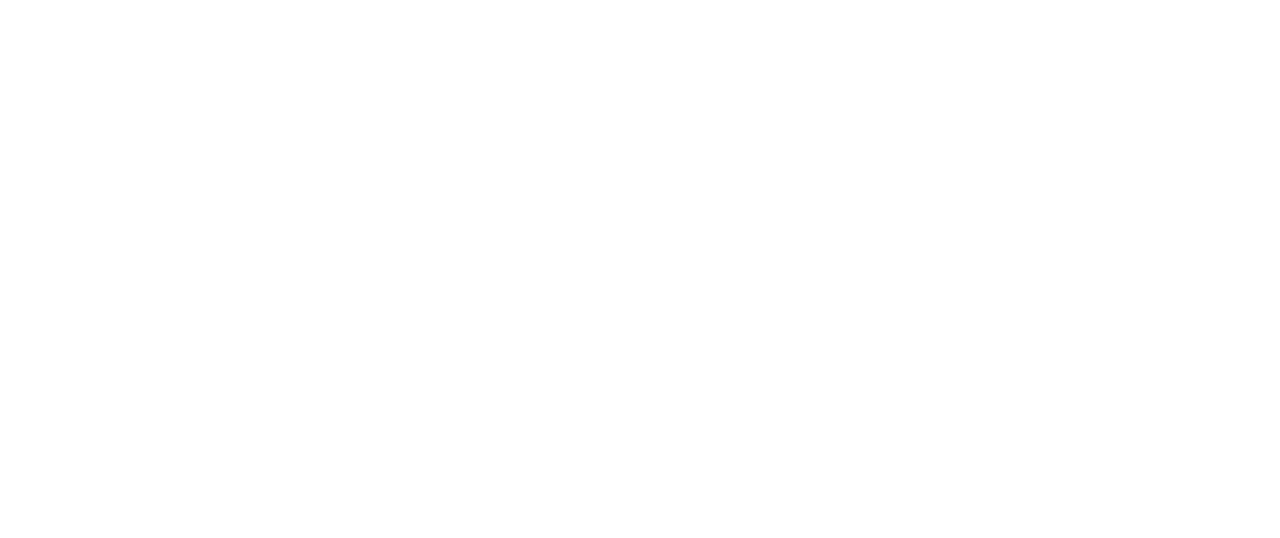
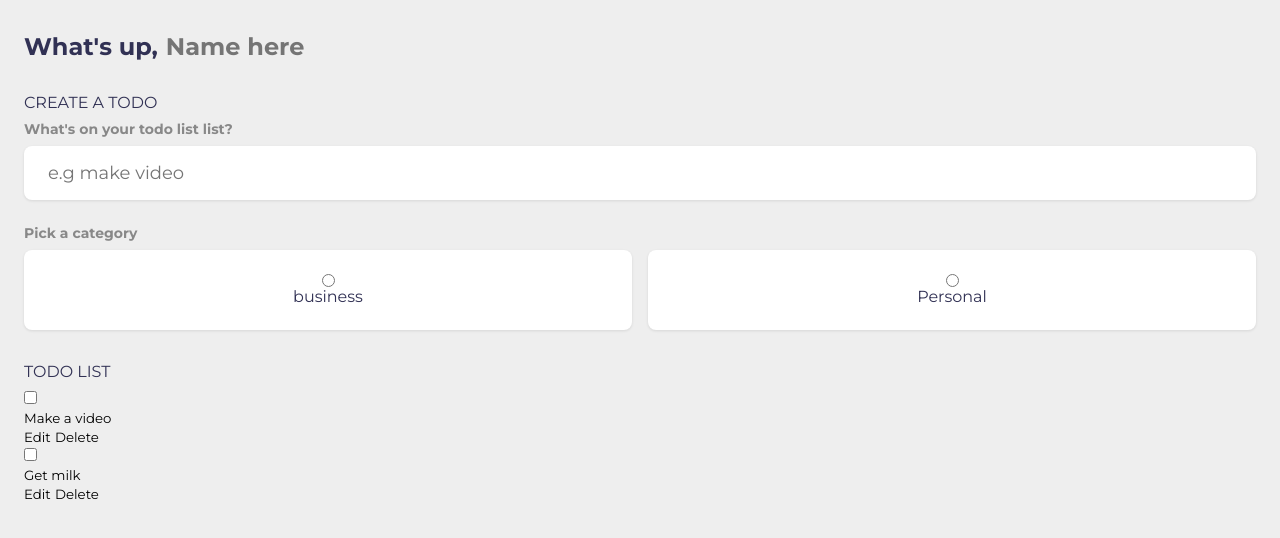
Before and after one commit to Samkiroko/To-do-List, a plain HTML site: page index.html in a window 1280 px wide. Drawn offline with Linux system fonts and the light colour scheme.

Commit message:
html and css

```diff
--- a/index.html
+++ b/index.html
@@ -14,6 +14,69 @@
 
 <body>
     <main class='app'>
+        <section class="greeting">
+            <h2 class="title">
+                What's up, <input type="text" id='name' placeholder='Name here'>
+            </h2>
+
+        </section>
+        <section class="create-todo">
+            <h3>
+                CREATE A TODO
+            </h3>
+            <form action="" id="new-todo-form">
+                <h4>What's on your todo list list?</h4>
+                <input type="text" name='content' id='content' placeholder='e.g make video'>
+                <h4>Pick a category</h4>
+                <div class="options">
+                    <label for="">
+                        <input type="radio" name="category" id="category1" value='business'>
+                        <span class="bubble business">
+                            <div>business</div>
+                        </span>
+                    </label>
+                    <label for="">
+                        <input type="radio" name="category" id="category1" value='business'>
+                        <span class="bubble personal">
+                            <div>Personal</div>
+                        </span>
+                    </label>
+                </div>
+            </form>
+
+        </section>
+        <section class="todo-list">
+            <h3>TODO LIST</h3>
+            <div class="list" id="todo-list">
+                <div class="todo-item">
+                    <label for="">
+                        <input type="checkbox" name="" id="">
+                        <span class="bubble business"></span>
+                    </label>
+                    <div class="todo-content">
+                        <input type="text" value='Make a video' readonly>
+                    </div>
+                    <div class="actions">
+                        <button class="edit">Edit</button>
+                        <button class="delete">Delete</button>
+                    </div>
+                </div>
+                <div class="todo-item">
+                    <label for="">
+                        <input type="checkbox" name="" id="">
+                        <span class="bubble personal"></span>
+                    </label>
+                    <div class="todo-content">
+                        <input type="text" value='Get milk' readonly>
+                    </div>
+                    <div class="actions">
+                        <button class="edit">Edit</button>
+                        <button class="delete">Delete</button>
+                    </div>
+                </div>
+            </div>
+
+        </section>
 
     </main>
 
--- a/main.css
+++ b/main.css
@@ -0,0 +1,112 @@
+/* Variables */
+
+:root {
+    --primary: #EA40A4;
+    --business: #3a82ee;
+    --personal: var(--primary);
+    --light: #EEE;
+    --grey: #888;
+    --dark: #313154;
+    --danger: #ff5b57;
+    --shadow: 0 1px 3px rgba(0, 0, 0, 0.1);
+    --business-glow: 0px 0px 4px rgba(58, 130, 238, 0.75);
+    --personal-glow: 0px 0px 4px rgba(234, 64, 164, 0.75);
+}
+
+
+/* End of Variables */
+
+
+/* Resets */
+
+* {
+    margin: 0;
+    padding: 0;
+    box-sizing: border-box;
+    font-family: 'montserrat', sans-serif;
+}
+
+input:not([type="radio"]):not([type="checkbox"]),
+button {
+    appearance: none;
+    border: none;
+    outline: none;
+    background: none;
+    cursor: initial;
+}
+
+
+/* End of Resets */
+
+body {
+    background: var(--light);
+    color: var(--dark);
+}
+
+section {
+    margin-top: 2rem;
+    margin-bottom: 2rem;
+    padding-left: 1.5rem;
+    padding-right: 1.5rem;
+}
+
+h3 {
+    color: var(--dark);
+    font-size: 1rem;
+    font-weight: 400;
+    margin-bottom: 0.5rem;
+}
+
+h4 {
+    color: var(--grey);
+    font-size: 0.875rem;
+    font-weight: 700;
+    margin-bottom: 0.5rem;
+}
+
+.greeting .title {
+    display: flex;
+}
+
+.greeting .title input {
+    margin-left: 0.5rem;
+    flex: 1 1 0%;
+    min-width: 0;
+}
+
+.greeting .title,
+.greeting .title input {
+    color: var(--dark);
+    font-size: 1.5rem;
+    font-weight: 700;
+}
+
+.create-todo input[type="text"] {
+    display: block;
+    width: 100%;
+    font-size: 1.125rem;
+    padding: 1rem 1.5rem;
+    color: var(--dark);
+    background-color: #FFF;
+    border-radius: 0.5rem;
+    box-shadow: var(--shadow);
+    margin-bottom: 1.5rem;
+}
+
+.create-todo .options {
+    display: grid;
+    grid-template-columns: repeat(2, 1fr);
+    grid-gap: 1rem;
+    margin-bottom: 1.5rem;
+}
+
+.create-todo .options label {
+    display: flex;
+    flex-direction: column;
+    align-items: center;
+    justify-content: center;
+    padding: 1.5rem;
+    background-color: #fff;
+    border-radius: 0.5rem;
+    box-shadow: var(--shadow);
+}
--- a/main.js
+++ b/main.js
@@ -0,0 +1,7 @@
+function calculateDaysBetweenDates(begin, end) {
+    var oneDay = 24 * 60 * 60 * 1000; // hours*minutes*seconds*milliseconds
+    var firstDate = new Date(begin);
+    var secondDate = new Date(end);
+
+    return Math.round(Math.abs((firstDate.getTime() - secondDate.getTime()) / (oneDay)));
+}
```
Also changed, not shown: .pritterrc.json (added).
